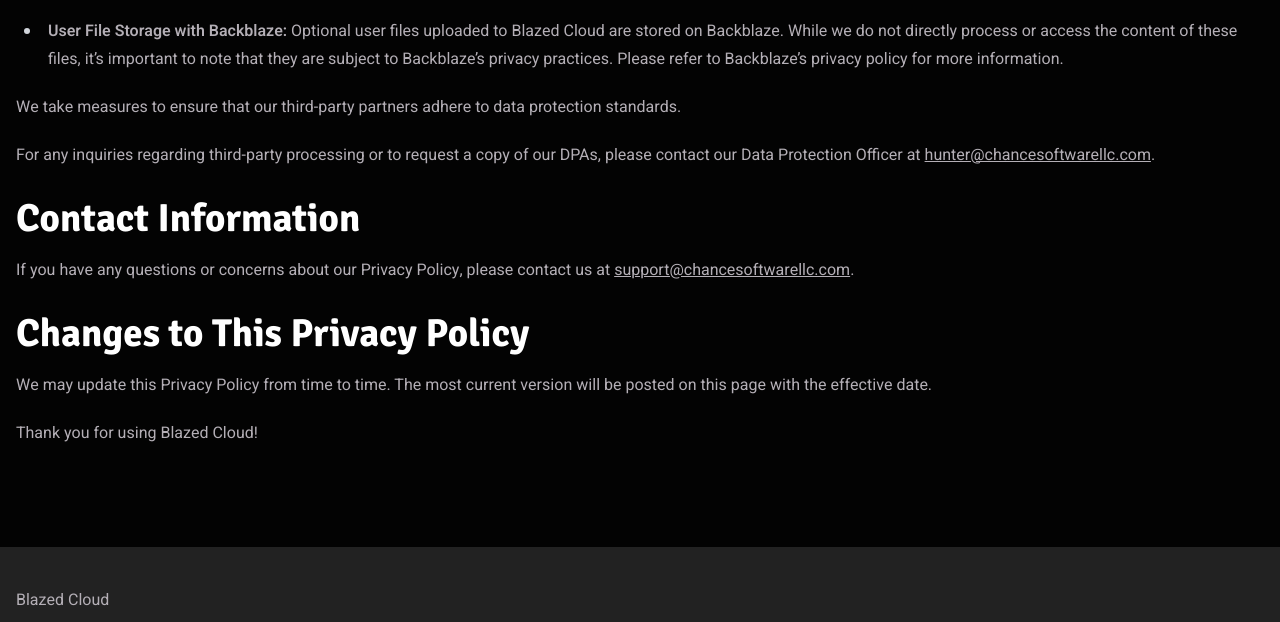
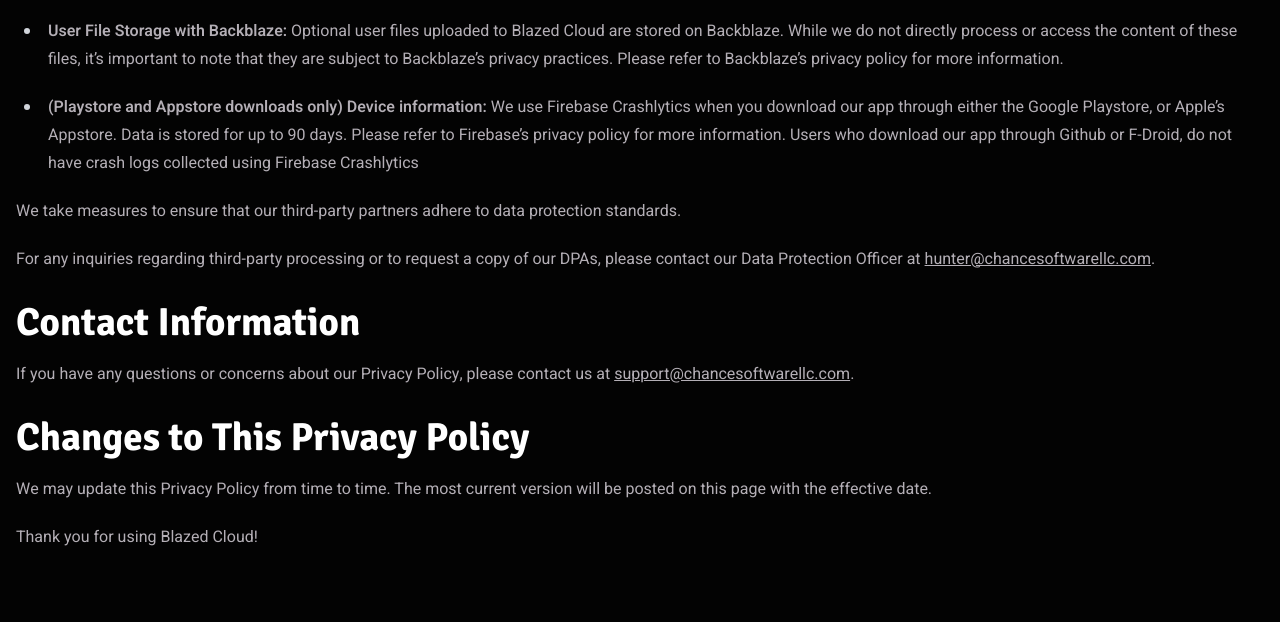
Before and after one commit to TheRedSpy15/blazedcloud-landing, an Astro site: page /privacy-policy in a window 1280 px wide. Shown: the part 2967-3589 px from the top of the page. Built offline with nearby package versions, Linux system fonts and the light colour scheme; Astro itself is replaced by a stand-in of ours; what tailwind-bootstrap-grid would draw is missing.

Commit message:
update privacy policy for playstore users

```diff
--- a/src/content/pages/privacy-policy.md
+++ b/src/content/pages/privacy-policy.md
@@ -92,6 +92,8 @@ We engage the following third-party services or subprocessors in the processing
 
 - **User File Storage with Backblaze:** Optional user files uploaded to Blazed Cloud are stored on Backblaze. While we do not directly process or access the content of these files, it's important to note that they are subject to Backblaze's privacy practices. Please refer to Backblaze's privacy policy for more information.
 
+- **(Playstore and Appstore downloads only) Device information:** We use Firebase Crashlytics when you download our app through either the Google Playstore, or Apple's Appstore. Data is stored for up to 90 days. Please refer to Firebase's privacy policy for more information. Users who download our app through Github or F-Droid, do not have crash logs collected using Firebase Crashlytics
+
 We take measures to ensure that our third-party partners adhere to data protection standards.
 
 For any inquiries regarding third-party processing or to request a copy of our DPAs, please contact our Data Protection Officer at [hunter@chancesoftwarellc.com](mailto:hunter@chancesoftwarellc.com).
```
